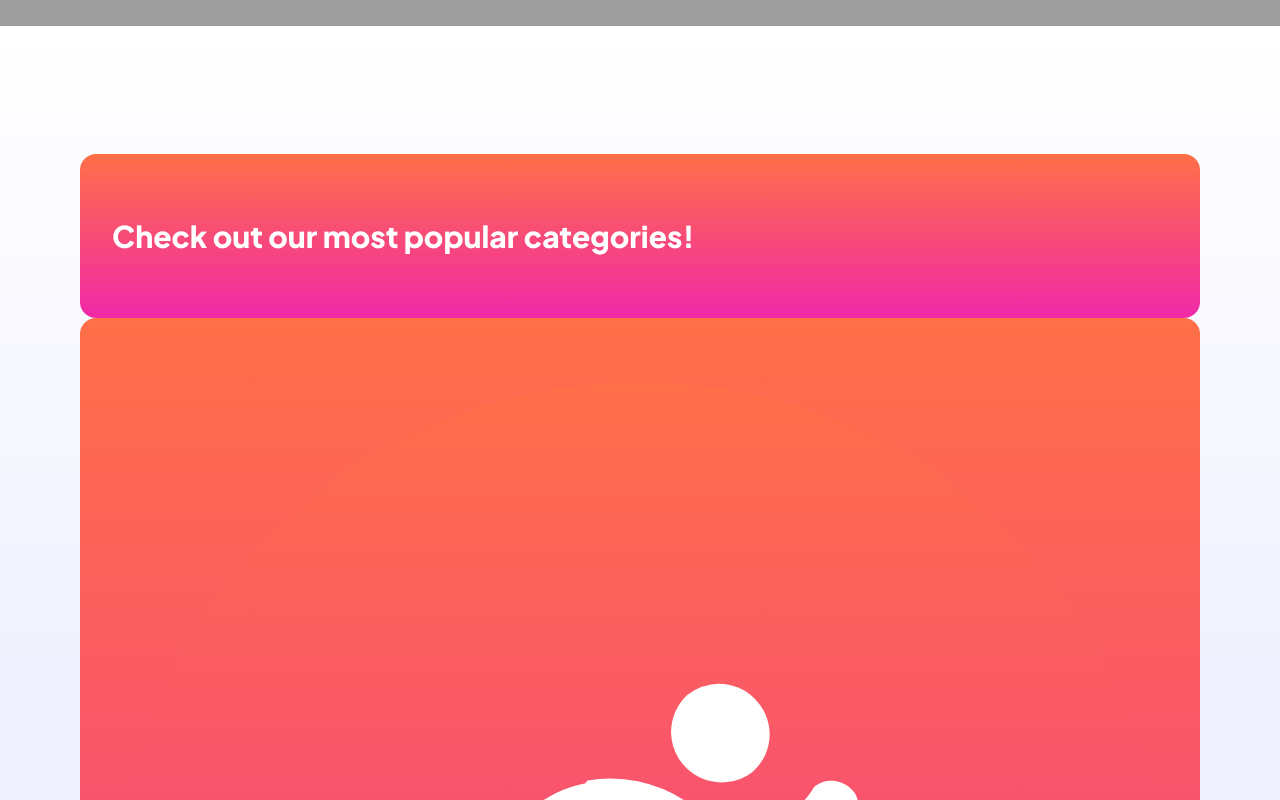
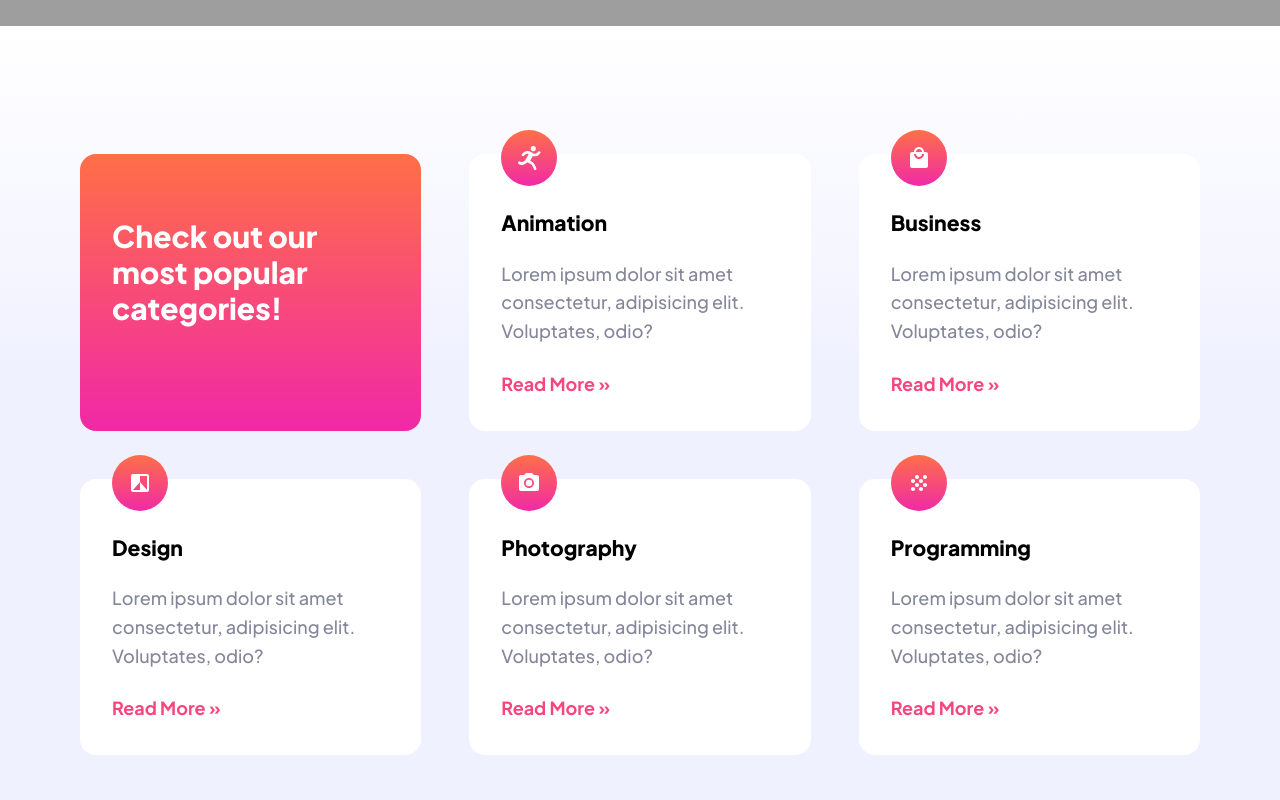
Before and after one commit to CheetingCheetah/Web-Dev-Svelte-Kit, a SvelteKit app: page / in a window 1280 px wide. Shown: the part 700-1500 px from the top of the page. Built offline with nearby package versions, Linux system fonts and the light colour scheme; grey boxes are pictures that could not be loaded.

Commit message:
Updated box styles and props

```diff
--- a/src/lib/Box.svelte
+++ b/src/lib/Box.svelte
@@ -1,18 +1,33 @@
 <script>
-    // let {} = $props()
+    let {
+        src,
+        heading,
+        text,
+        href,
+    } = $props()
 </script>
 
-<div class="bg-gradient-pink white">
-    <img src="/icons/icon-animation.svg" alt="">
-    <h3>Animation</h3>
-    <p>Lorem ipsum dolor sit amet consectetur adipisicing elit. Suscipit, corporis!</p>
-    <a href="/blog">Read More &raquo;</a>
+<div class="flow bg-white">
+    <img {src} alt="">
+    <h3>{heading}</h3>
+    <p>{text}</p>
+    <a {href}>Read More &raquo;</a>
 </div>
 
 <style>
     div{
-        padding-block: 4rem;
-        padding-inline: 2rem;
+        position: relative;
+        padding: 2rem;
         border-radius: 1rem;
+        font-size: 1.125rem;
+    }
+    img{
+        position: absolute;
+        max-width: 3.5rem;
+        top: -1.5rem;
+    }
+    a{
+        display: inline-block;
+        font-weight: bold;
     }
 </style>
--- a/src/routes/+page.svelte
+++ b/src/routes/+page.svelte
@@ -8,9 +8,13 @@
 
 <section>
 	<div class="outer bg-gradient-gray">
-		<div class="inner">
+		<div class="inner auto-fit">
 			<HeadingBox heading="Check out our most popular categories!"/>
-			<Box />
+			<Box src="/icons/icon-animation.svg" heading="Animation" text="Lorem ipsum dolor sit amet consectetur, adipisicing elit. Voluptates, odio?" href="/blog"/>
+			<Box src="/icons/icon-business.svg" heading="Business" text="Lorem ipsum dolor sit amet consectetur, adipisicing elit. Voluptates, odio?" href="/blog"/>
+			<Box src="/icons/icon-design.svg" heading="Design" text="Lorem ipsum dolor sit amet consectetur, adipisicing elit. Voluptates, odio?" href="/blog"/>
+			<Box src="/icons/icon-photography.svg" heading="Photography" text="Lorem ipsum dolor sit amet consectetur, adipisicing elit. Voluptates, odio?" href="/blog"/>
+			<Box src="/icons/icon-programming.svg" heading="Programming" text="Lorem ipsum dolor sit amet consectetur, adipisicing elit. Voluptates, odio?" href="/blog"/>
 		</div>
 	</div>
 </section>
```
